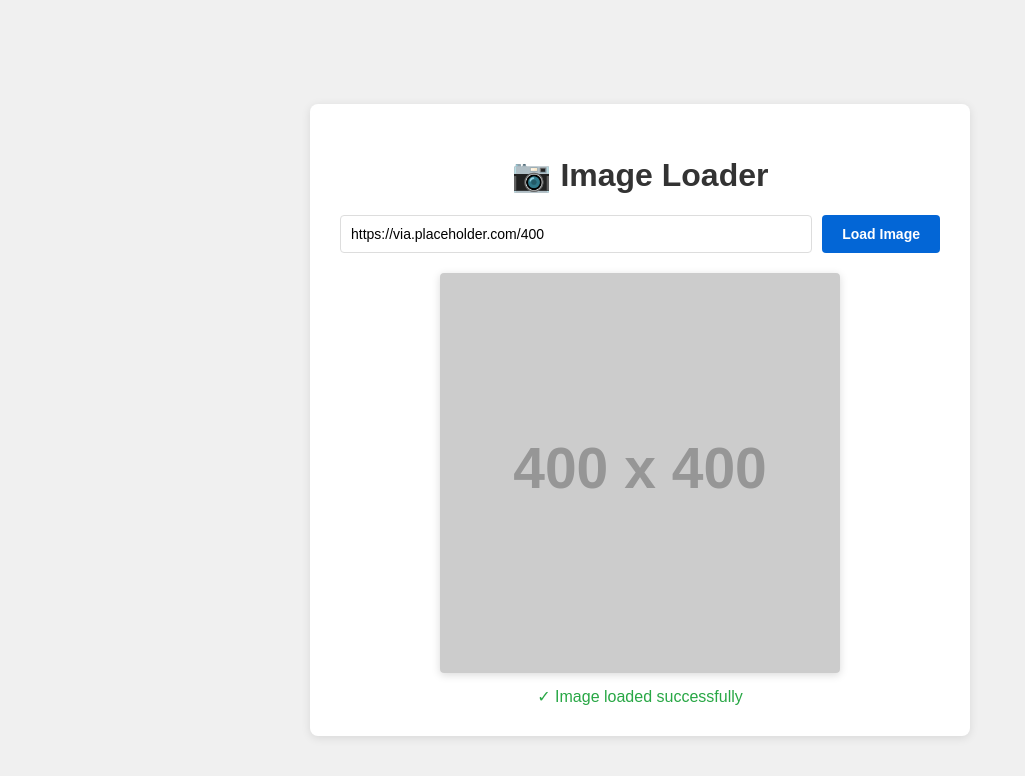
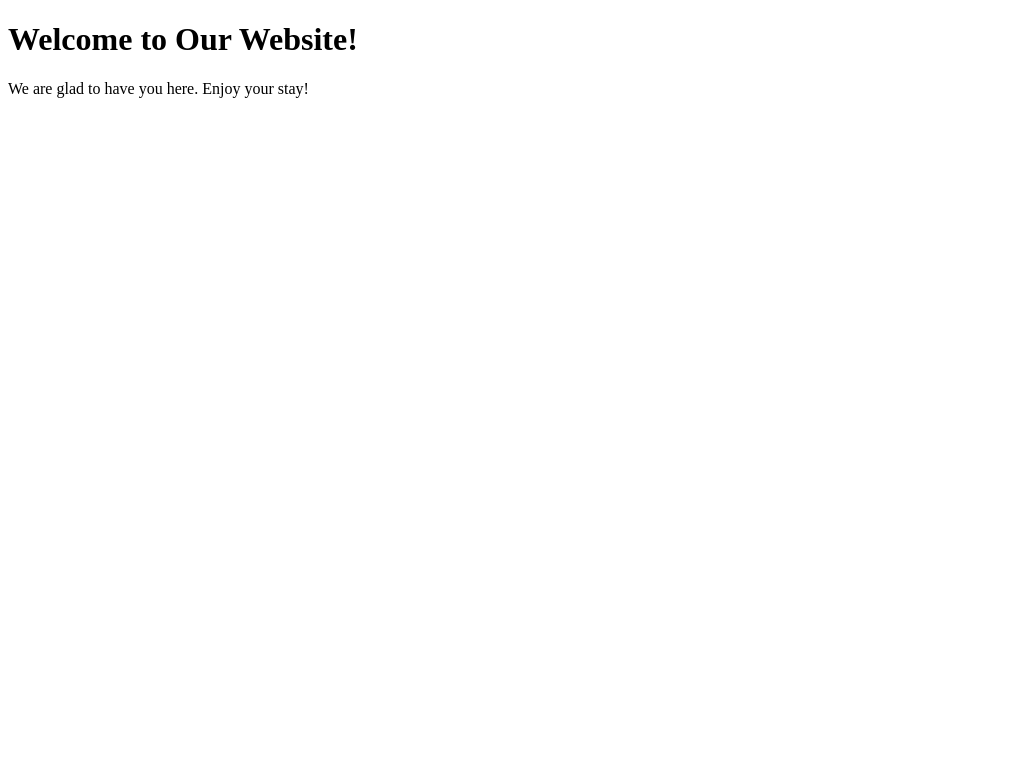
Before and after one commit to strylez/strylez, a plain HTML site: page index.html in a window 1280 px wide. Shown: the whole page, without its empty margins (0-1025 px from the left). Drawn offline with Linux system fonts and the light colour scheme; placeholder pictures from the web are drawn by us.

Commit message:
Update index.html to add a welcome page

```diff
--- a/index.html
+++ b/index.html
@@ -3,130 +3,10 @@
 <head>
     <meta charset="UTF-8">
     <meta name="viewport" content="width=device-width, initial-scale=1.0">
-    <title>Image Loader</title>
-    <style>
-        body {
-            font-family: Arial, sans-serif;
-            display: flex;
-            flex-direction: column;
-            align-items: center;
-            justify-content: center;
-            min-height: 100vh;
-            background-color: #f0f0f0;
-            margin: 0;
-            padding: 20px;
-        }
-        .container {
-            background-color: white;
-            padding: 30px;
-            border-radius: 8px;
-            box-shadow: 0 2px 10px rgba(0, 0, 0, 0.1);
-            max-width: 600px;
-            width: 100%;
-        }
-        h1 {
-            color: #333;
-            text-align: center;
-        }
-        .input-group {
-            display: flex;
-            gap: 10px;
-            margin-bottom: 20px;
-        }
-        input {
-            flex: 1;
-            padding: 10px;
-            border: 1px solid #ddd;
-            border-radius: 4px;
-            font-size: 14px;
-        }
-        button {
-            padding: 10px 20px;
-            background-color: #0366d6;
-            color: white;
-            border: none;
-            border-radius: 4px;
-            cursor: pointer;
-            font-size: 14px;
-            font-weight: bold;
-        }
-        button:hover {
-            background-color: #0256c7;
-        }
-        .image-container {
-            text-align: center;
-            margin-top: 20px;
-        }
-        img {
-            max-width: 100%;
-            height: auto;
-            border-radius: 4px;
-            box-shadow: 0 2px 8px rgba(0, 0, 0, 0.15);
-        }
-        .error {
-            color: #d73a49;
-            text-align: center;
-            margin-top: 10px;
-        }
-        .success {
-            color: #28a745;
-            text-align: center;
-            margin-top: 10px;
-        }
-    </style>
+    <title>Welcome</title>
 </head>
 <body>
-    <div class="container">
-        <h1>📷 Image Loader</h1>
-        <div class="input-group">
-            <input
-                type="text"
-                id="imageUrl"
-                placeholder="Enter image URL..."
-                value="https://via.placeholder.com/400"
-            >
-            <button onclick="loadImage()">Load Image</button>
-        </div>
-        <div class="image-container" id="imageContainer"></div>
-    </div>
-
-    <script>
-        // Load default image on page load
-        window.addEventListener('load', function() {
-            loadImage();
-        });
-
-        function loadImage() {
-            const url = document.getElementById('imageUrl').value.trim();
-            const container = document.getElementById('imageContainer');
-
-            if (!url) {
-                container.innerHTML = '<div class="error">Please enter a valid URL</div>';
-                return;
-            }
-
-            // Create a new image element
-            const img = new Image();
-
-            img.onload = function() {
-                container.innerHTML = '';
-                container.appendChild(img);
-                container.innerHTML += '<div class="success">✓ Image loaded successfully</div>';
-            };
-
-            img.onerror = function() {
-                container.innerHTML = '<div class="error">✗ Failed to load image. Please check the URL.</div>';
-            };
-
-            img.src = url;
-        }
-
-        // Allow loading image by pressing Enter
-        document.getElementById('imageUrl').addEventListener('keypress', function(event) {
-            if (event.key === 'Enter') {
-                loadImage();
-            }
-        });
-    </script>
+    <h1>Welcome to Our Website!</h1>
+    <p>We are glad to have you here. Enjoy your stay!</p>
 </body>
 </html>
```
